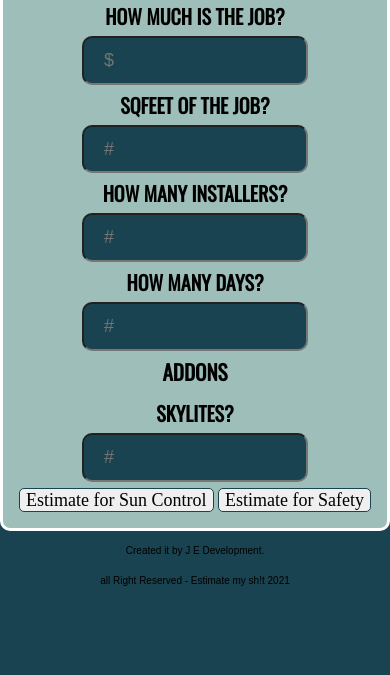
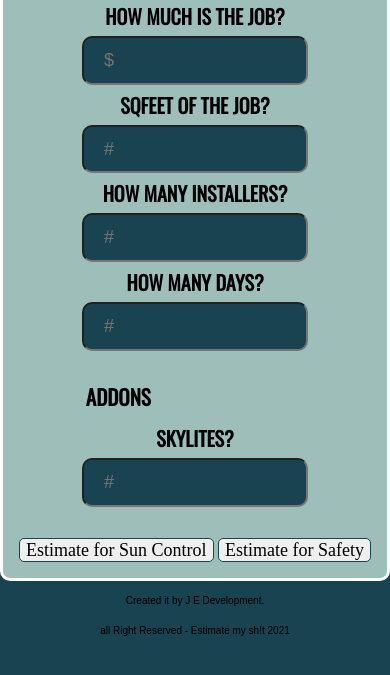
Before and after one commit to TroNit/SMS, a plain HTML site: page index.html in a window 390 px wide. Shown: the part 87-762 px from the top of the page. Drawn offline with nearby package versions, Linux system fonts and the light colour scheme.

Commit message:
Addons added

```diff
--- a/css/style.css
+++ b/css/style.css
@@ -108,6 +108,7 @@ img {
 
 .controladores {
   text-align: center;
+  margin-top: 25px;
 }
 
 input[type=text] {
@@ -142,6 +143,15 @@ input[type=text] {
   font-family: var(--fuenteSecundaria);
 }
 
-.cc {
+.add {
+text-align: left;
+margin-left: 300px;
+margin-top: 25px;
+}
 
+
+@media (max-width:768px) {
+  .add {
+    margin-left: 20%;
+  }
 }
```
